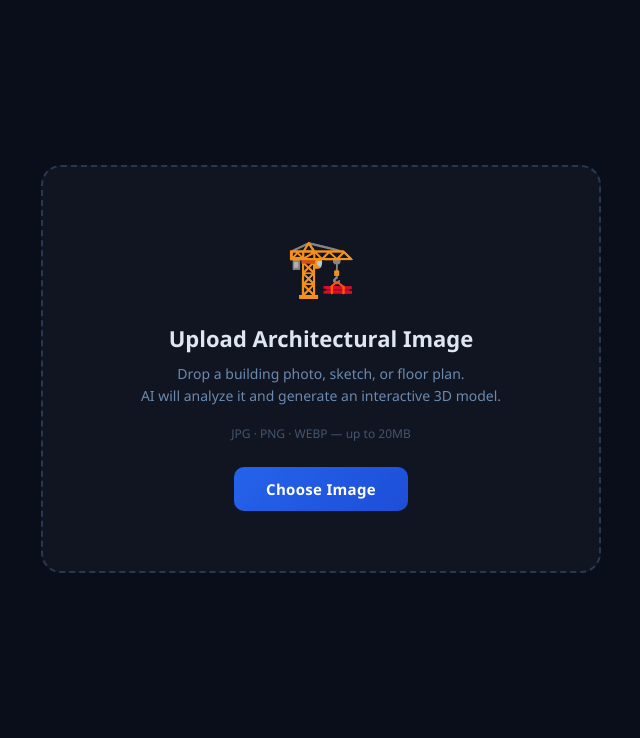
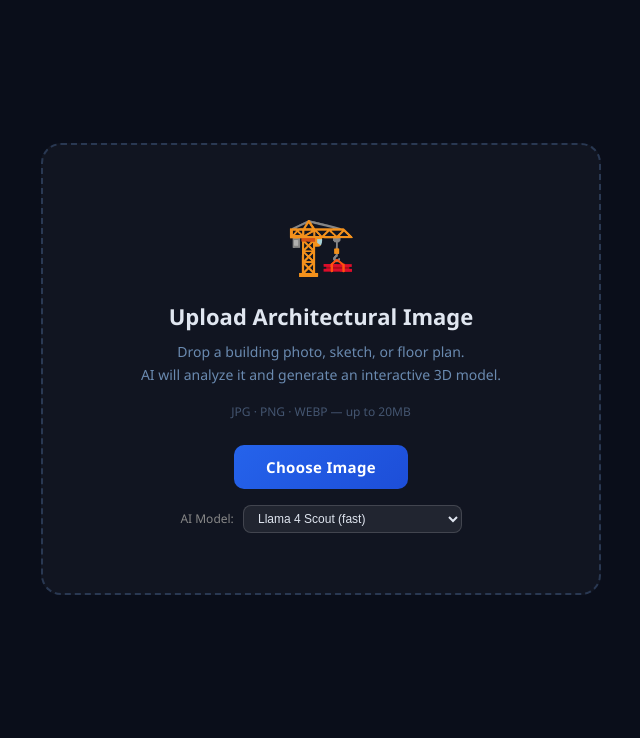
Before and after one commit to EphraimIndugubilli/architecture-ai, a Flask app: page / in a window 1280 px wide. Shown: the part 81-819 px from the top of the page, without its empty margins (319-959 px from the left). Run offline with Flask 3, Linux system fonts and the light colour scheme; some libraries are stand-ins or nearby versions.

Commit message:
feat: add per-request model selection to analyze endpoints
2026 LLMOps trend: expose model tier as a runtime choice rather than a
deploy-time constant. Add AVAILABLE_MODELS dict and resolve_model() helper
that validates the caller-supplied model against the allow-list and falls
back to the default Scout model. Both /analyze and /analyze/stream now
accept an optional `model` form field; the chosen model id is echoed back
in the response as `model_used`. The /models endpoint is updated to return
structured model metadata (id + description). The upload UI gains a model
selector dropdown (Scout = fast default, Maverick = high-capacity 128-expert
reasoning, Llama 3.3 70B = text-only fallback), letting users trade latency
for analysis depth on a per-image basis.

Co-Authored-By: Claude Sonnet 4.6 <noreply@anthropic.com>

```diff
--- a/app.py
+++ b/app.py
@@ -30,6 +30,23 @@ except ImportError:
     API_KEY = os.environ.get("GROQ_API_KEY")
 
 MODEL = "meta-llama/llama-4-scout-17b-16e-instruct"
+
+# Per-request model selection — 2026 LLMOps pattern: callers can override the
+# model tier without a code change. Scout is the fast default; Maverick offers
+# higher reasoning capacity (128 experts vs 16) for complex multi-building
+# comparisons; llama-3.3-70b-versatile is the text-only fallback.
+AVAILABLE_MODELS = {
+    "meta-llama/llama-4-scout-17b-16e-instruct":     "Llama 4 Scout — fast, vision-capable (default)",
+    "meta-llama/llama-4-maverick-17b-128e-instruct": "Llama 4 Maverick — high-capacity, vision-capable",
+    "llama-3.3-70b-versatile":                       "Llama 3.3 70B — text-only fallback",
+}
+
+
+def resolve_model(requested: str | None) -> str:
+    """Return the requested model if it's in the allow-list, otherwise MODEL."""
+    if requested and requested in AVAILABLE_MODELS:
+        return requested
+    return MODEL
 
 # ── Prompt ────────────────────────────────────────────────────────────────────
 
@@ -221,11 +238,10 @@ def health():
 @app.route("/models")
 def models():
     return jsonify({
-        "current": MODEL,
+        "default": MODEL,
         "available": [
-            "meta-llama/llama-4-scout-17b-16e-instruct",
-            "meta-llama/llama-4-maverick-17b-128e-instruct",
-            "llama-3.3-70b-versatile",
+            {"id": mid, "description": desc}
+            for mid, desc in AVAILABLE_MODELS.items()
         ],
     })
 
@@ -249,10 +265,11 @@ def analyze():
     if not API_KEY:
         return jsonify({"error": "No API key configured in arch_config.py"}), 500
 
+    chosen_model = resolve_model(request.form.get("model"))
     try:
         client = Groq(api_key=API_KEY)
         response = client.chat.completions.create(
-            model=MODEL,
+            model=chosen_model,
             messages=[{
                 "role": "user",
                 "content": [
@@ -264,7 +281,7 @@ def analyze():
         )
         raw_text = response.choices[0].message.content
         spec, report = parse_response(raw_text)
-        return jsonify({"spec": spec, "report": report, "image": image_data_url})
+        return jsonify({"spec": spec, "report": report, "image": image_data_url, "model_used": chosen_model})
     except Exception as e:
         return jsonify({"error": str(e)}), 500
 
@@ -289,13 +306,15 @@ def analyze_stream():
     if not API_KEY:
         return jsonify({"error": "No API key configured in arch_config.py"}), 500
 
+    chosen_model = resolve_model(request.form.get("model"))
+
     @stream_with_context
     def generate():
         full_text = []
         try:
             client = Groq(api_key=API_KEY)
             stream = client.chat.completions.create(
-                model=MODEL,
+                model=chosen_model,
                 messages=[{
                     "role": "user",
                     "content": [
@@ -314,7 +333,7 @@ def analyze_stream():
 
             raw_text = "".join(full_text)
             spec, report = parse_response(raw_text)
-            yield f"data: {json.dumps({'type': 'done', 'spec': spec, 'report': report, 'image': image_data_url})}\n\n"
+            yield f"data: {json.dumps({'type': 'done', 'spec': spec, 'report': report, 'image': image_data_url, 'model_used': chosen_model})}\n\n"
         except Exception as e:
             yield f"data: {json.dumps({'type': 'error', 'message': str(e)})}\n\n"
 
--- a/templates/index.html
+++ b/templates/index.html
@@ -258,6 +258,14 @@
     <p class="formats">JPG · PNG · WEBP — up to 20MB</p>
     <label class="btn" for="file-input">Choose Image</label>
     <input type="file" id="file-input" accept="image/*">
+    <div style="margin-top:1rem;display:flex;align-items:center;gap:.6rem;justify-content:center;flex-wrap:wrap;">
+      <label for="model-select" style="font-size:.75rem;color:var(--muted,#888);">AI Model:</label>
+      <select id="model-select" style="background:rgba(255,255,255,0.07);border:1px solid rgba(255,255,255,0.15);border-radius:.5rem;padding:.3rem .6rem;font-size:.75rem;color:inherit;cursor:pointer;">
+        <option value="meta-llama/llama-4-scout-17b-16e-instruct">Llama 4 Scout (fast)</option>
+        <option value="meta-llama/llama-4-maverick-17b-128e-instruct">Llama 4 Maverick (high-capacity)</option>
+        <option value="llama-3.3-70b-versatile">Llama 3.3 70B (text-only)</option>
+      </select>
+    </div>
     <div id="error-banner"></div>
   </div>
   <div class="history-panel" id="history-panel" style="display:none">
@@ -551,6 +559,8 @@ async function uploadFile(file) {
   const compressed = await resizeImageForUpload(file);
   const form = new FormData();
   form.append('image', compressed);
+  const modelSelect = document.getElementById('model-select');
+  if (modelSelect && modelSelect.value) form.append('model', modelSelect.value);
 
   try {
     const res  = await fetch('/analyze', { method: 'POST', body: form });
```
